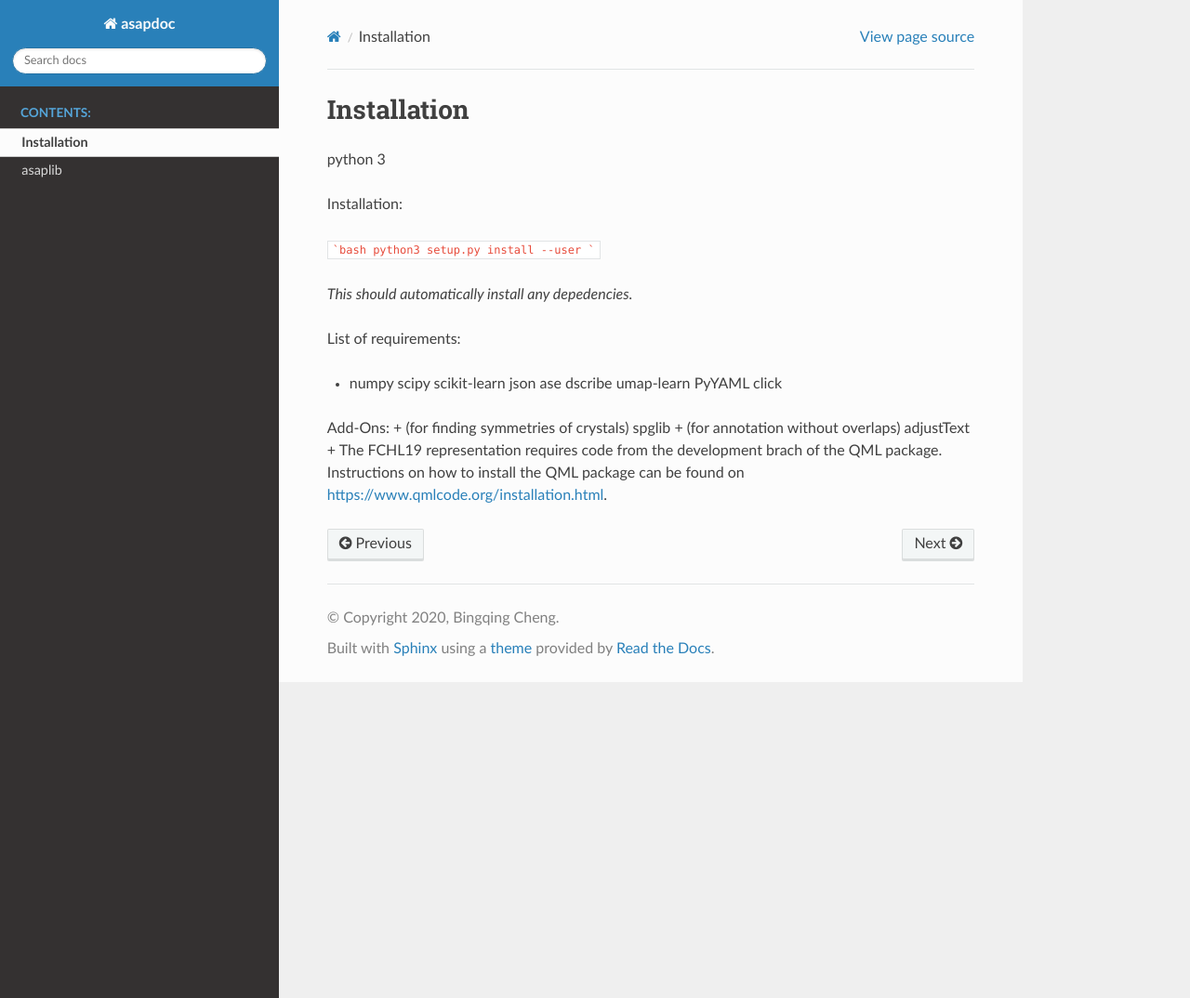
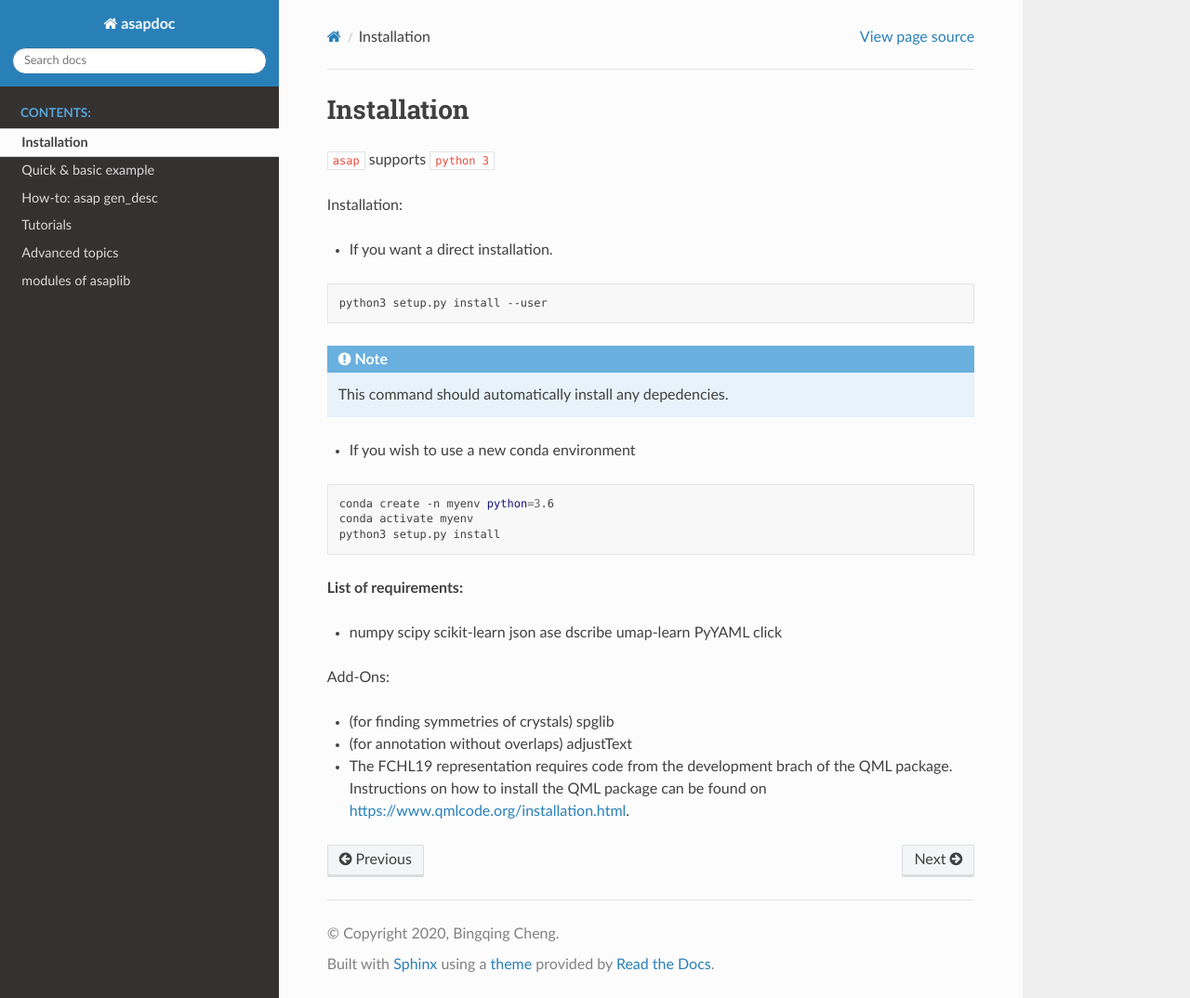
Before and after one commit to BingqingCheng/ASAP, a Sphinx documentation site: the page built from doc/source/install.rst, in a window 1280 px wide and 1074 px high. Shown: the whole window at 93% size. Built offline with Sphinx 7.4.7 and the Read the Docs theme 2.0.0, drawn with Linux system fonts in a browser that asks for light colours.

Commit message:
update docs

````diff
--- a/doc/source/install.rst
+++ b/doc/source/install.rst
@@ -3,21 +3,35 @@
 Installation
 *******************************
 
-python 3
+``asap`` supports ``python 3``
 
 Installation:
 
-```bash
-python3 setup.py install --user
-```
+* If you want a direct installation.
 
-*This should automatically install any depedencies.*
+.. code-block:: sh
 
-List of requirements:
+    python3 setup.py install --user
 
-+ numpy scipy scikit-learn json ase dscribe umap-learn PyYAML click
+.. note:: This command should automatically install any depedencies.
+
+* If you wish to use a new conda environment
+
+.. code-block:: sh
+
+    conda create -n myenv python=3.6
+    conda activate myenv
+    python3 setup.py install
+
+
+**List of requirements:**
+
+* numpy scipy scikit-learn json ase dscribe umap-learn PyYAML click
 
 Add-Ons:
-+ (for finding symmetries of crystals) spglib
-+ (for annotation without overlaps) adjustText
-+ The FCHL19 representation requires code from the development brach of the QML package. Instructions on how to install the QML package can be found on https://www.qmlcode.org/installation.html.
+
+* (for finding symmetries of crystals) spglib
+
+* (for annotation without overlaps) adjustText
+
+* The FCHL19 representation requires code from the development brach of the QML package. Instructions on how to install the QML package can be found on https://www.qmlcode.org/installation.html.
--- a/doc/source/modules.rst
+++ b/doc/source/modules.rst
@@ -1,4 +1,4 @@
-asaplib
+modules of asaplib
 =======
 
 .. toctree::
````
Also changed, not shown: doc/source/advance.rst (added, +45 -0 lines), doc/source/example.rst (added, +57 -0 lines), doc/source/gen_desc.rst (added, +110 -0 lines), doc/source/index.rst (+23 -64 lines), doc/source/tutorials.rst (added, +19 -0 lines).
